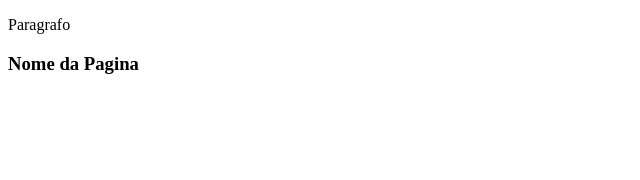
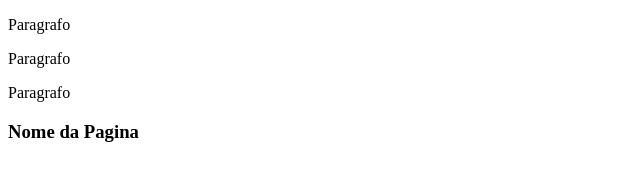
Before and after one commit to elvis422/aula_git, a plain HTML site: page index.html in a window 1280 px wide. Shown: the whole page, without its empty margins (0-640 px from the left). Drawn offline with Linux system fonts and the light colour scheme.

Commit message:
salvando

```diff
--- a/index.html
+++ b/index.html
@@ -6,6 +6,8 @@
     <meta http-equiv="X-UA-Compatible" content="ie-edge">
     <title>Document</title>
     <p>Paragrafo</p>
+    <p>Paragrafo</p>
+    <p>Paragrafo</p>
 </head>
 <body>
     <h3>Nome da Pagina</h3>
--- a/style.css
+++ b/style.css
@@ -0,0 +1,3 @@
+<p>{
+
+}
```
